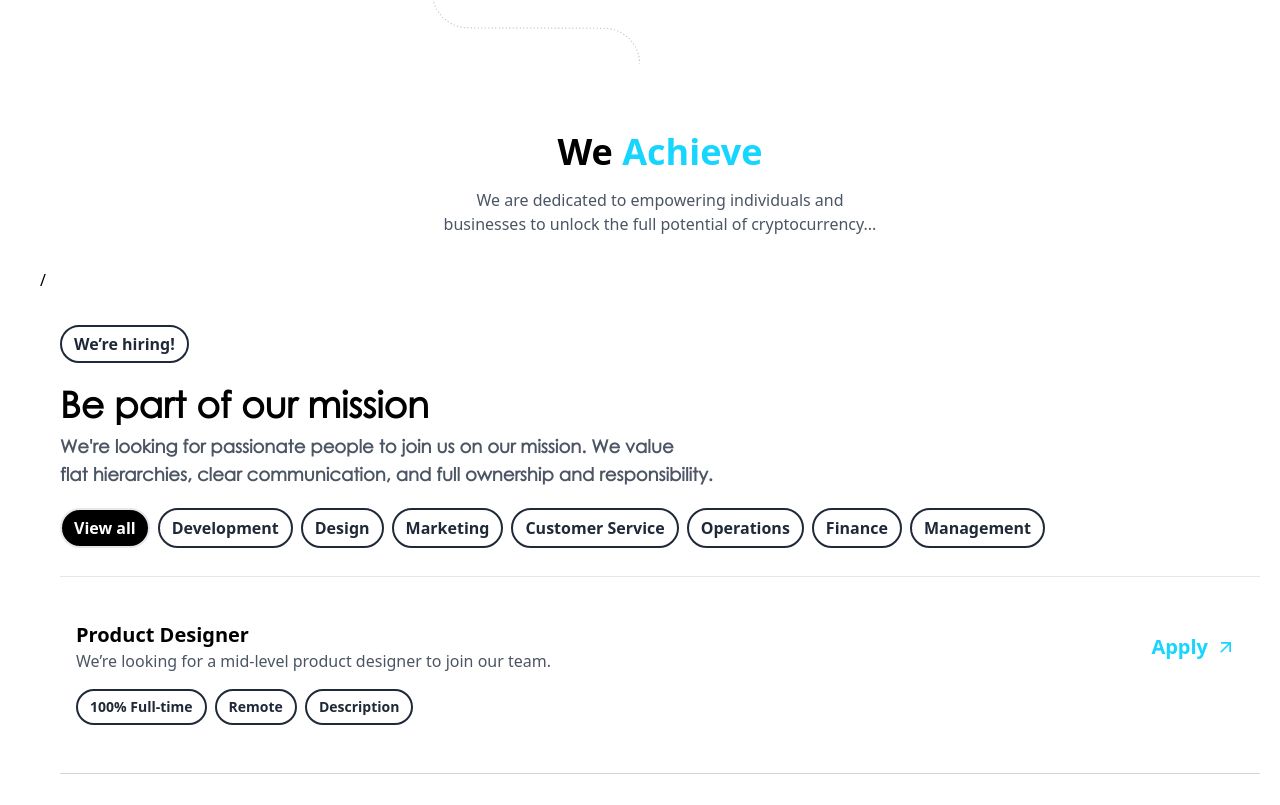
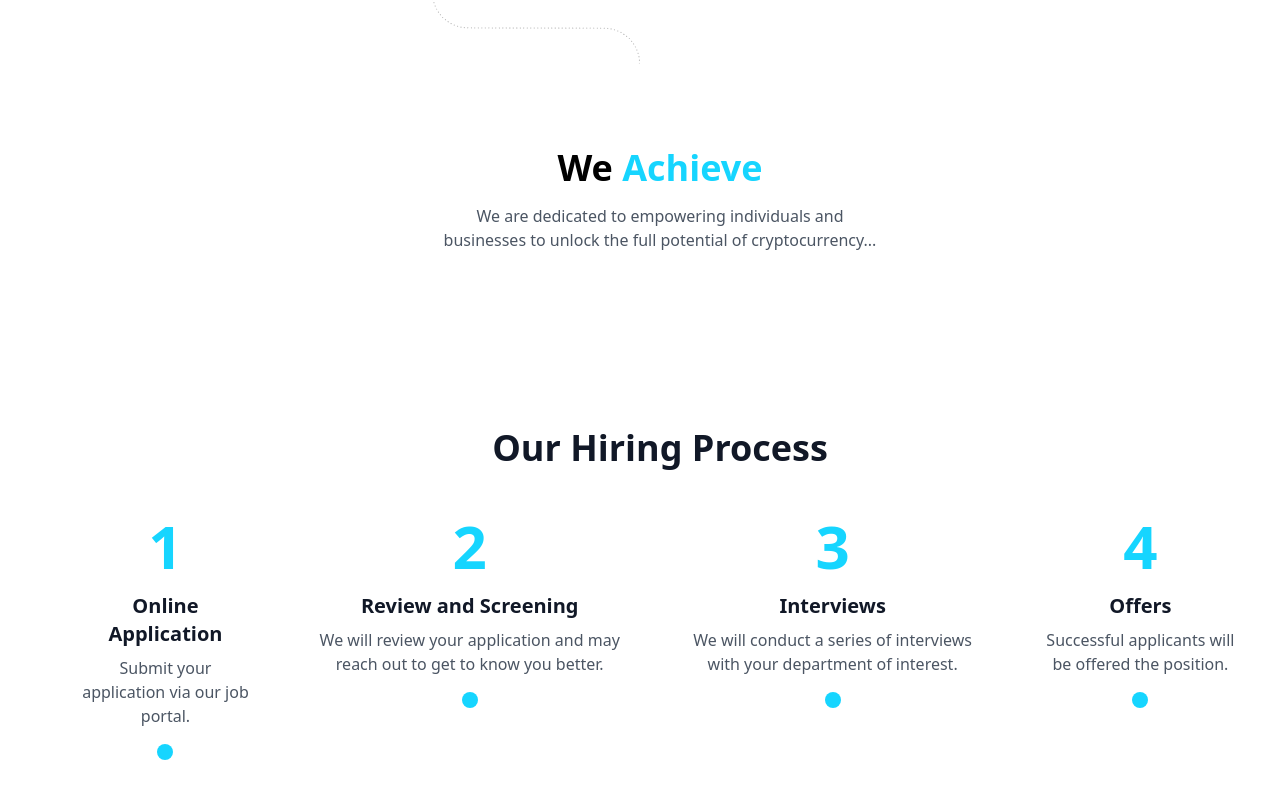
Before and after one commit to chandravishaal/ntsdemo, a React (Vite) app: page /careers in a window 1280 px wide. Shown: the part 2035-2840 px from the top of the page. Built offline with nearby package versions, Linux system fonts and the light colour scheme.

Commit message:
more on careers

```diff
--- a/src/Pages/Careers.jsx
+++ b/src/Pages/Careers.jsx
@@ -1,13 +1,12 @@
-import { useEffect, useState } from "react";
-// import Blob from "../Common/Blobs";
+import { useState } from "react";
 import { MdArrowOutward } from "react-icons/md";
 import careerBackground from "../assets/Images/carrerBackground.jpg";
 import weListen from "../assets/Images/weListen.jpg";
 import curve2 from "../assets/Images/curve2.png";
 import curve3 from "../assets/Images/curve3.png";
-
-import { motion, useAnimation } from "framer-motion";
+import { motion } from "framer-motion";
 import { useInView } from "react-intersection-observer";
+import { FaLine } from "react-icons/fa";
 
 const jobs = [
   {
@@ -92,17 +91,17 @@ const curveVariants = {
   visible: { opacity: 1, x: 0, transition: { duration: 1 } },
 };
 
-const MissionCard = ({ icon, title, description }) => {
-  return (
-    <div className="bg-white shadow-md rounded-lg p-6 flex flex-col items-center text-center">
-      <img src={icon} alt={`${title} Icon`} className="w-16 h-16 mb-4" />
-      <h3 className="text-2xl font-bold text-gray-800">
-        We <span className="text-primaryCyan">{title}</span>
-      </h3>
-      <p className="text-gray-500 mt-4">{description}</p>
-    </div>
-  );
-};
+// const MissionCard = ({ icon, title, description }) => {
+//   return (
+//     <div className="bg-white shadow-md rounded-lg p-6 flex flex-col items-center text-center">
+//       <img src={icon} alt={`${title} Icon`} className="w-16 h-16 mb-4" />
+//       <h3 className="text-2xl font-bold text-gray-800">
+//         We <span className="text-primaryCyan">{title}</span>
+//       </h3>
+//       <p className="text-gray-500 mt-4">{description}</p>
+//     </div>
+//   );
+// };
 
 const JobListing = () => {
   const [selectedCategory, setSelectedCategory] = useState("View all");
@@ -138,7 +137,7 @@ const JobListing = () => {
         </div>
 
         {/* Image Section */}
-        <div className="w-full md:w-1/2">
+        <div className="w-full md:w-1/2 max-md:my-2">
           <img
             src={careerBackground}
             alt="Career Background"
@@ -167,10 +166,10 @@ const JobListing = () => {
             variants={sectionVariants}
           >
             <div className="md:w-1/2">
-              <motion.h1 className="text-4xl font-bold text-black text-right">
+              <motion.h1 className="text-4xl font-bold text-black text-right max-md:text-left">
                 We <span className="text-primaryCyan">Listen</span>
               </motion.h1>
-              <motion.p className="text-gray-700 mt-4 text-right">
+              <motion.p className="text-gray-700 mt-4 text-right max-md:text-left">
                 At our crypto suite, we take pride in listening to our
                 customers' voices. We believe that every review, feedback, and
                 suggestion is an opportunity for us to learn and grow. Our
@@ -195,7 +194,7 @@ const JobListing = () => {
           <motion.img
             src={curve2}
             alt="Curve Graphic"
-            className="h-64 w-64 ml-96 py-8"
+            className="h-64 w-64 ml-96 py-8 max-md:hidden"
             initial="hidden"
             animate={listenInView ? "visible" : "hidden"}
             variants={curveVariants}
@@ -203,7 +202,7 @@ const JobListing = () => {
 
           {/* We Care Section */}
           <motion.section
-            className="flex flex-col md:flex-row items-center"
+            className="flex flex-col md:flex-row items-center max-md:flex-col-reverse"
             ref={careRef}
             initial="hidden"
             animate={careInView ? "visible" : "hidden"}
@@ -236,7 +235,7 @@ const JobListing = () => {
           <motion.img
             src={curve3}
             alt="Curve Graphic"
-            className="h-32 w-64 ml-96 mt-6"
+            className="h-32 w-64 ml-96 mt-6 max-md:hidden"
             initial="hidden"
             animate={careInView ? "visible" : "hidden"}
             variants={curveVariants}
@@ -251,10 +250,10 @@ const JobListing = () => {
             variants={sectionVariants}
           >
             <div className="md:w-1/2">
-              <motion.h1 className="text-4xl font-bold text-black text-right">
+              <motion.h1 className="text-4xl font-bold text-black text-right max-md:text-left">
                 We <span className="text-primaryCyan">Improve</span>
               </motion.h1>
-              <motion.p className="text-gray-700 my-4 py-3 text-right">
+              <motion.p className="text-gray-700 my-4 py-3 text-right max-md:text-left">
                 We're committed to continuous improvement and innovation. Our
                 team of experts stays at the forefront of industry trends,
                 embracing cutting-edge technologies...
@@ -276,7 +275,7 @@ const JobListing = () => {
           <motion.img
             src={curve2}
             alt="Curve Graphic"
-            className="h-90 w-52 ml-80"
+            className="h-90 w-52 ml-80 max-md:hidden"
             initial="hidden"
             animate={improveInView ? "visible" : "hidden"}
             variants={curveVariants}
@@ -291,10 +290,10 @@ const JobListing = () => {
             variants={sectionVariants}
           >
             <div className="mx-auto">
-              <motion.h1 className="text-4xl font-bold text-black text-center">
+              <motion.h1 className="text-4xl font-bold text-black text-center my-4 max-md:text-left">
                 We <span className="text-primaryCyan">Achieve</span>
               </motion.h1>
-              <motion.p className="mt-4 mb-8 text-gray-600 max-w-md text-center">
+              <motion.p className="mt-4 mb-8 text-gray-600 max-w-md text-center max-md:text-left">
                 We are dedicated to empowering individuals and businesses to
                 unlock the full potential of cryptocurrency...
               </motion.p>
@@ -302,8 +301,61 @@ const JobListing = () => {
           </motion.section>
         </div>
       </div>
-      /{/* Hiring Banner */}
-      <div className="container mx-auto mb-20 flex flex-col justify-between gap-5 px-4 md:px-0">
+      {/* interview process */}
+      <div className="container mt-20 mx-auto px-5">
+        <div className="bg-white text-center py-16">
+          <h1 className="text-4xl font-bold text-gray-900 mb-12">
+            Our Hiring Process
+          </h1>
+          <div className="relative flex justify-center items-start space-x-16">
+            {[
+              {
+                step: "1",
+                title: "Online Application",
+                description: "Submit your application via our job portal.",
+              },
+              {
+                step: "2",
+                title: "Review and Screening",
+                description:
+                  "We will review your application and may reach out to get to know you better.",
+              },
+              {
+                step: "3",
+                title: "Interviews",
+                description:
+                  "We will conduct a series of interviews with your department of interest.",
+              },
+              {
+                step: "4",
+                title: "Offers",
+                description:
+                  "Successful applicants will be offered the position.",
+              },
+            ].map(({ step, title, description }, index) => (
+              <div className="flex flex-col items-center" key={index}>
+                {/* Step Number */}
+                <div className="text-6xl text-primaryCyan font-bold mb-4">
+                  {step}
+                </div>
+                {/* Title and Description */}
+                <h2 className="text-xl font-semibold text-gray-900 mb-2">
+                  {title}
+                </h2>
+                <p className="text-gray-600">{description}</p>
+                {/* Cyan Dot */}
+                <div className="flex flex-col items-center mt-4 relative">
+                  <div className="w-4 h-4 bg-primaryCyan rounded-full"></div>
+
+                </div>
+              </div>
+            ))}
+          </div>
+        </div>
+      </div>
+
+      {/* Hiring Banner */}
+      <div className="container mx-auto mb-20 flex flex-col justify-between gap-5 px-8 md:px-0">
         <div className="mt-10">
           <span className="border-2 border-gray-800 text-gray-800 px-3 py-1.5 rounded-full font-bold hover:bg-gray-100 transition-colors text-sm md:text-base">
             We’re hiring!
@@ -323,7 +375,7 @@ const JobListing = () => {
         </div>
 
         {/* Category Filters */}
-        <div className="flex justify-start gap-2 mb-2 font-bold overflow-x-auto hide-scrollbar px-4 md:px-0">
+        <div className="flex justify-start gap-2 mb-2 font-bold overflow-x-auto hide-scrollbar px-2 md:px-0">
           <button
             onClick={() => setSelectedCategory("View all")}
             className={`px-3 py-1.5 rounded-full border-2 text-sm md:text-base whitespace-nowrap ${
```
